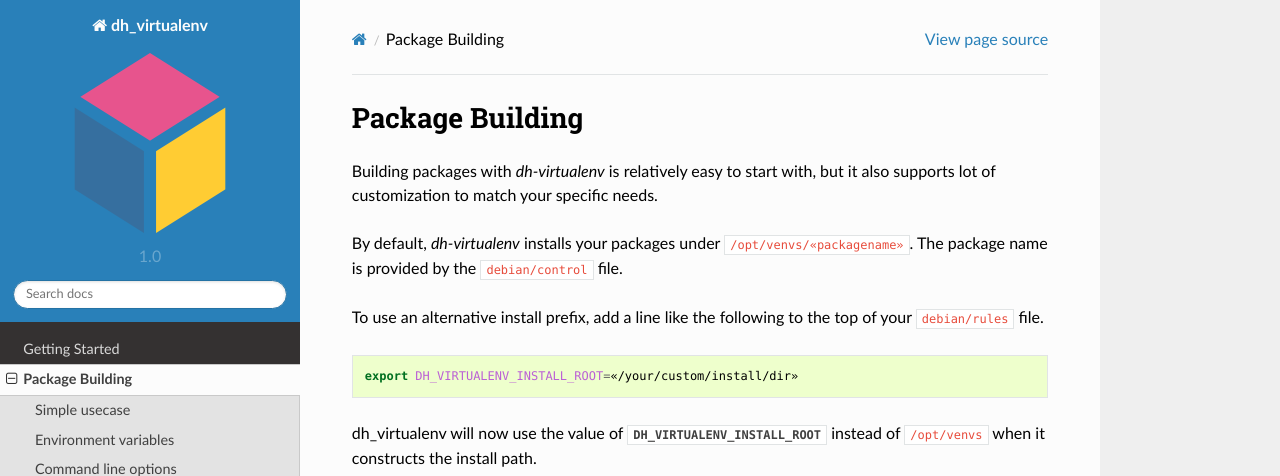
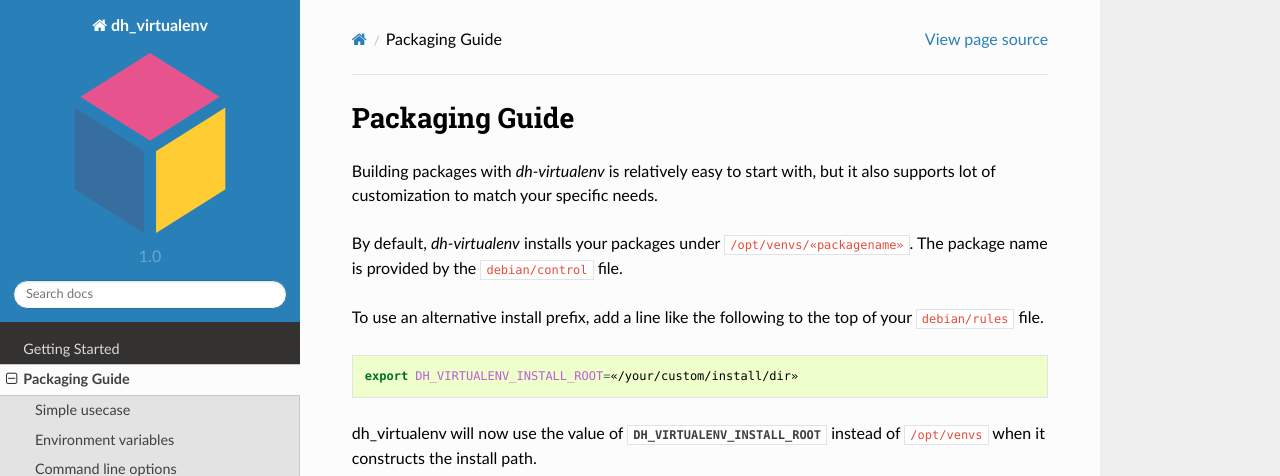
Before and after one commit to spotify/dh-virtualenv, a Sphinx documentation site: the page built from doc/usage.rst, in a window 1280 px wide and 900 px high. Shown: the top 476 px of the window. Built offline with Sphinx 7.4.7 and the Read the Docs theme 2.0.0, drawn with Linux system fonts in a browser that asks for light colours.

Commit message:
docs: rename to 'Packaging Guide'

```diff
--- a/doc/usage.rst
+++ b/doc/usage.rst
@@ -1,6 +1,6 @@
-==================
- Package Building
-==================
+=================
+ Packaging Guide
+=================
 
 Building packages with *dh-virtualenv* is relatively easy to start with,
 but it also supports lot of customization to match your specific needs.
```
